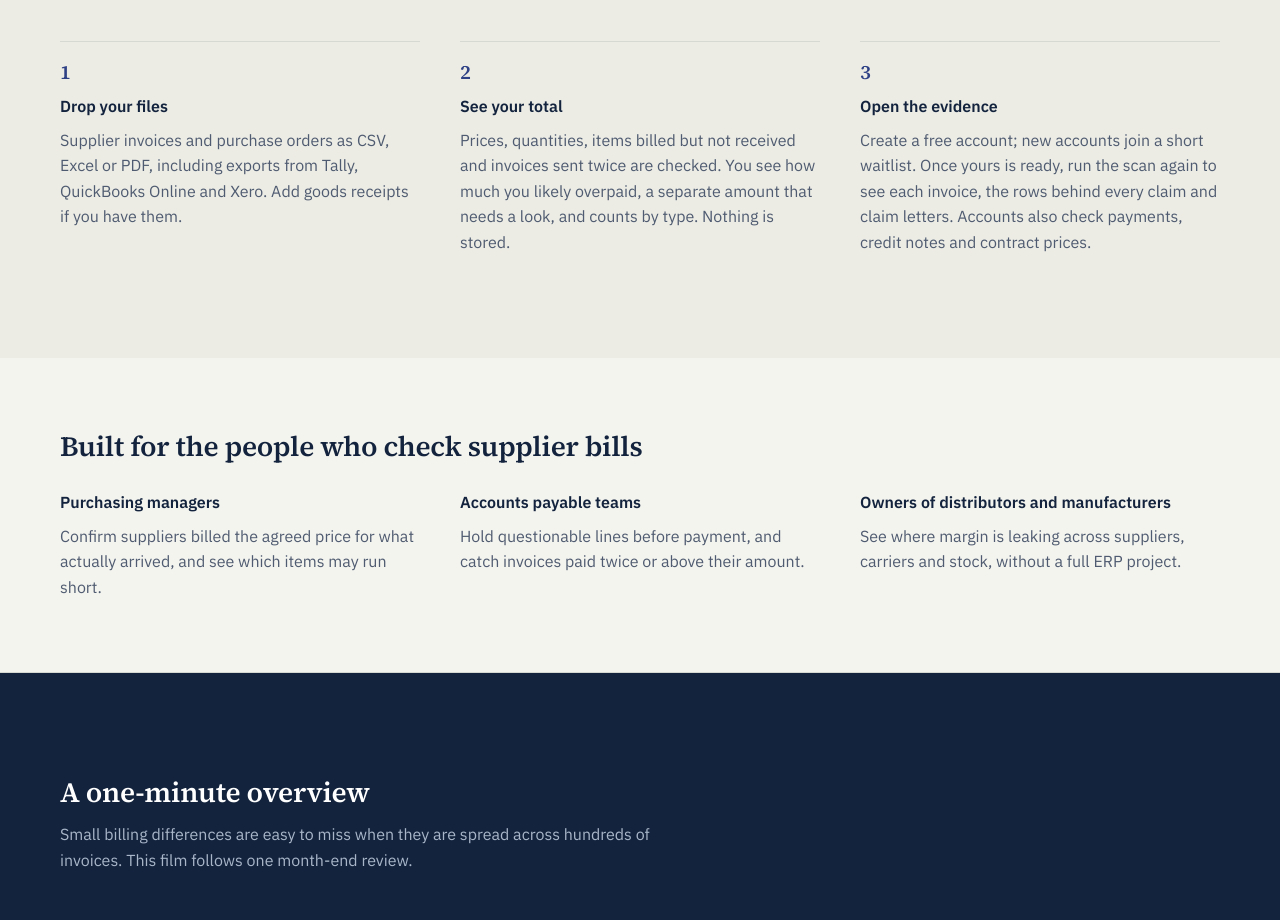
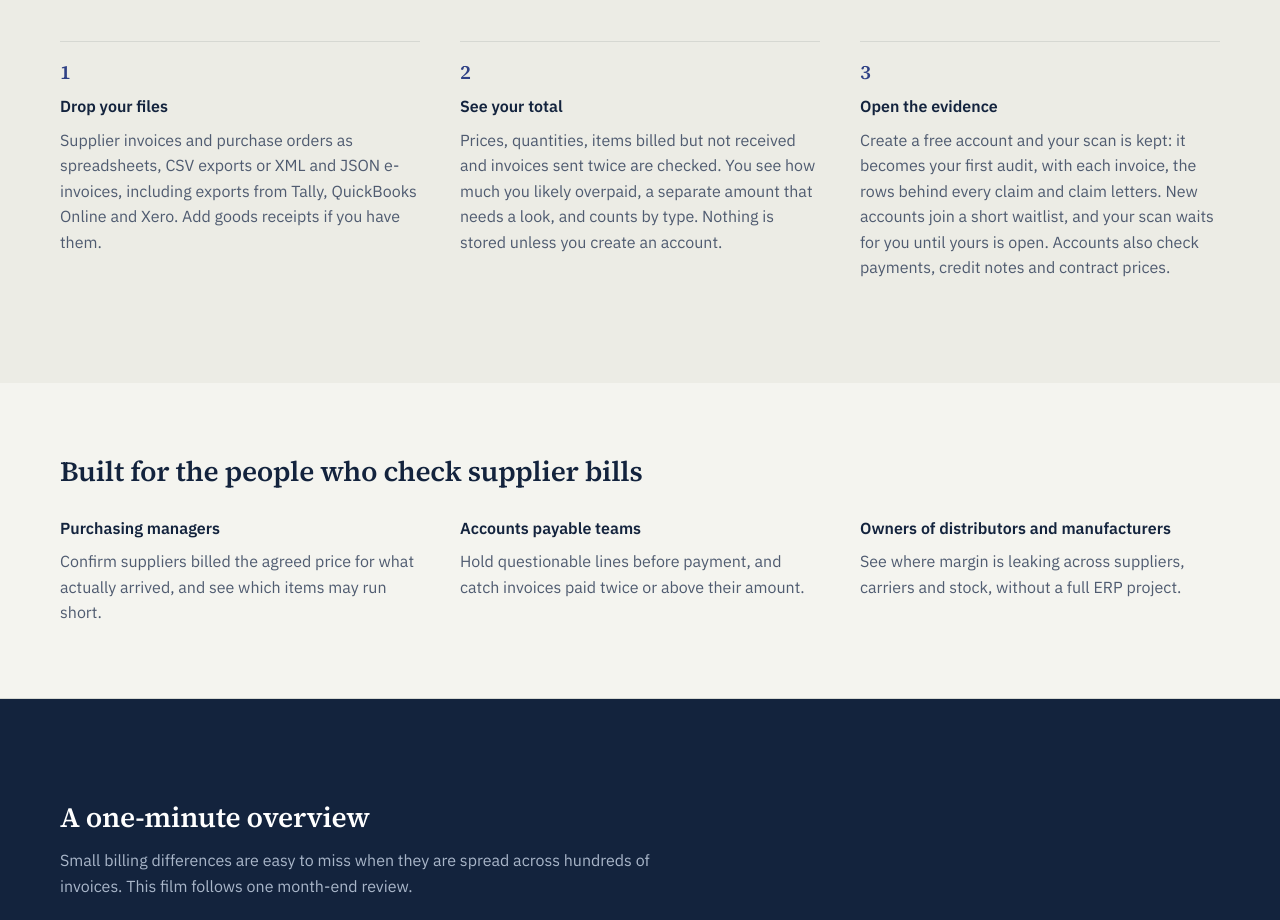
Before and after one commit to tirth14503-dev/tirth14503-dev.github.io, a plain HTML site: page marginguard/index.html in a window 1280 px wide. Shown: the part 940-1860 px from the top of the page. Drawn offline with Linux system fonts and the light colour scheme; grey boxes are pictures that could not be loaded; a web font is replaced by a local one.

Commit message:
MarginGuard site: free scan steps now say the scan is kept and list the accepted file types

```diff
--- a/marginguard/index.html
+++ b/marginguard/index.html
@@ -137,9 +137,9 @@
           <h2 id="scan-steps-title">How the free scan works</h2>
         </header>
         <ol class="workflow-steps">
-          <li><h3>Drop your files</h3><p>Supplier invoices and purchase orders as CSV, Excel or PDF, including exports from Tally, QuickBooks Online and Xero. Add goods receipts if you have them.</p></li>
-          <li><h3>See your total</h3><p>Prices, quantities, items billed but not received and invoices sent twice are checked. You see how much you likely overpaid, a separate amount that needs a look, and counts by type. Nothing is stored.</p></li>
-          <li><h3>Open the evidence</h3><p>Create a free account; new accounts join a short waitlist. Once yours is ready, run the scan again to see each invoice, the rows behind every claim and claim letters. Accounts also check payments, credit notes and contract prices.</p></li>
+          <li><h3>Drop your files</h3><p>Supplier invoices and purchase orders as spreadsheets, CSV exports or XML and JSON e-invoices, including exports from Tally, QuickBooks Online and Xero. Add goods receipts if you have them.</p></li>
+          <li><h3>See your total</h3><p>Prices, quantities, items billed but not received and invoices sent twice are checked. You see how much you likely overpaid, a separate amount that needs a look, and counts by type. Nothing is stored unless you create an account.</p></li>
+          <li><h3>Open the evidence</h3><p>Create a free account and your scan is kept: it becomes your first audit, with each invoice, the rows behind every claim and claim letters. New accounts join a short waitlist, and your scan waits for you until yours is open. Accounts also check payments, credit notes and contract prices.</p></li>
         </ol>
       </div>
     </section>
```
